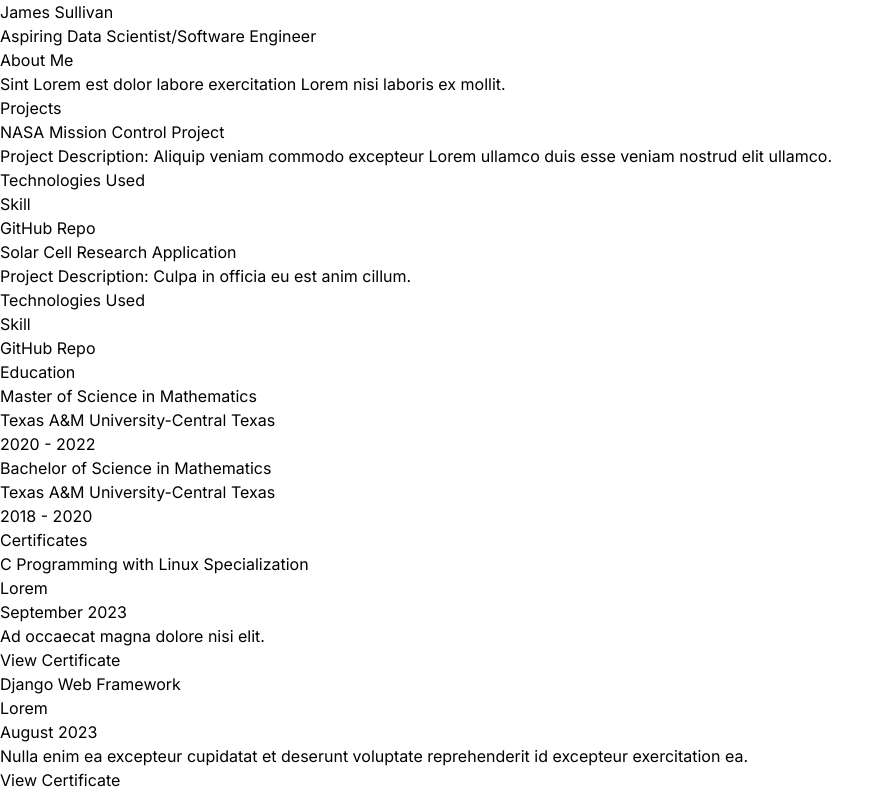
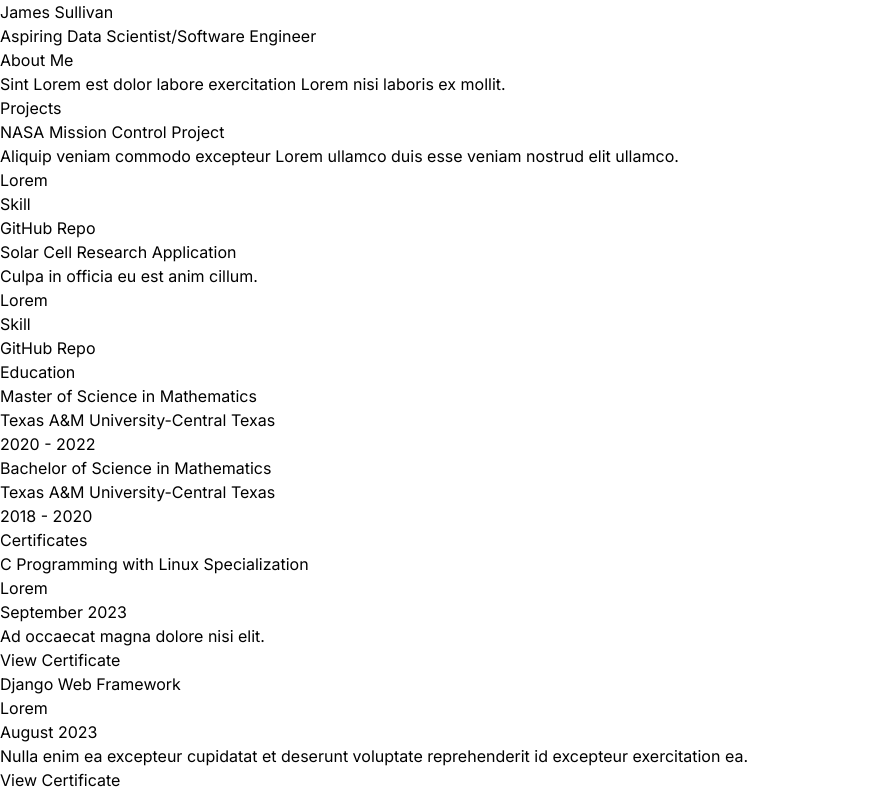
Before and after one commit to JSulley/portfolio, a Next.js app: page / in a window 1280 px wide. Shown: the top 795 px of the page, without its empty margins (0-890 px from the left). Built offline with nearby package versions, Linux system fonts and the light colour scheme.

Commit message:
Created components for 'Projects' section and project items

```diff
--- a/src/app/page.js
+++ b/src/app/page.js
@@ -1,5 +1,6 @@
 import Certificates from "@/components/certificates/certificates";
 import Education from "@/components/education/education";
+import Projects from "@/components/projects/projects";
 
 const certificates = [
   {
@@ -42,7 +43,7 @@ const certificates = [
     'description': 'Voluptate officia deserunt proident id ut culpa aliqua sit mollit sit deserunt.',
     'hyperlink': 'https://www.coursera.org/account/accomplishments/certificate/G54R8FDXKV57',
   },
-]
+];
 
 const degrees = [
   {
@@ -57,7 +58,24 @@ const degrees = [
     'university': 'Texas A&M University-Central Texas',
     'timeFrame': '2018 - 2020'
   },
-]
+];
+
+const projects = [
+  {
+    'id': 1,
+    'title': 'NASA Mission Control Project',
+    'description': 'Aliquip veniam commodo excepteur Lorem ullamco duis esse veniam nostrud elit ullamco.',
+    'techStack': 'Lorem',
+    'repoLink': 'GitHub Repo'
+  },
+  {
+    'id': 2,
+    'title': 'Solar Cell Research Application',
+    'description': 'Culpa in officia eu est anim cillum.',
+    'techStack': 'Lorem',
+    'repoLink': 'GitHub Repo'
+  }
+];
 
 export default function Home() {
   return (
@@ -67,25 +85,9 @@ export default function Home() {
       <h3>About Me</h3>
       <p>Sint Lorem est dolor labore exercitation Lorem nisi laboris ex mollit.</p>
 
-      <h2>Projects</h2>
-      <h3>NASA Mission Control Project</h3>
-      <p>Project Description: Aliquip veniam commodo excepteur Lorem ullamco duis esse veniam nostrud elit ullamco.</p>
-      <p>Technologies Used</p>
-      <ul>
-        <li>Skill</li>
-      </ul>
-      <a>GitHub Repo</a>
-
-      <h3>Solar Cell Research Application</h3>
-      <p>Project Description: Culpa in officia eu est anim cillum.</p>
-      <p>Technologies Used</p>
-      <ul>
-        <li>Skill</li>
-      </ul>
-      <a>GitHub Repo</a>
-
+      <Projects projects={projects} />
       <Education degrees={degrees} />
       <Certificates certificates={certificates} />
     </main>
-  )
+  );
 }
--- /dev/null
+++ b/src/components/project-item/project-item.jsx
@@ -0,0 +1,15 @@
+export default function ProjectItem({ project }) {
+  const { title, description, techStack, repoLink } = project;
+
+  return (
+    <div>
+      <h3>{title}</h3>
+      <p>{description}</p>
+      <p>{techStack}</p>
+      <ul>
+        <li>Skill</li>
+      </ul>
+      <a>{repoLink}</a>
+    </div>
+  );
+};
--- /dev/null
+++ b/src/components/projects/projects.jsx
@@ -0,0 +1,10 @@
+import ProjectItem from "../project-item/project-item";
+
+export default function Projects({ projects }) {
+  return (
+    <div>
+      <h2>Projects</h2>
+      {projects.map(project => <ProjectItem key={project.id} project={project}/>)}
+    </div>
+  );
+};
```
